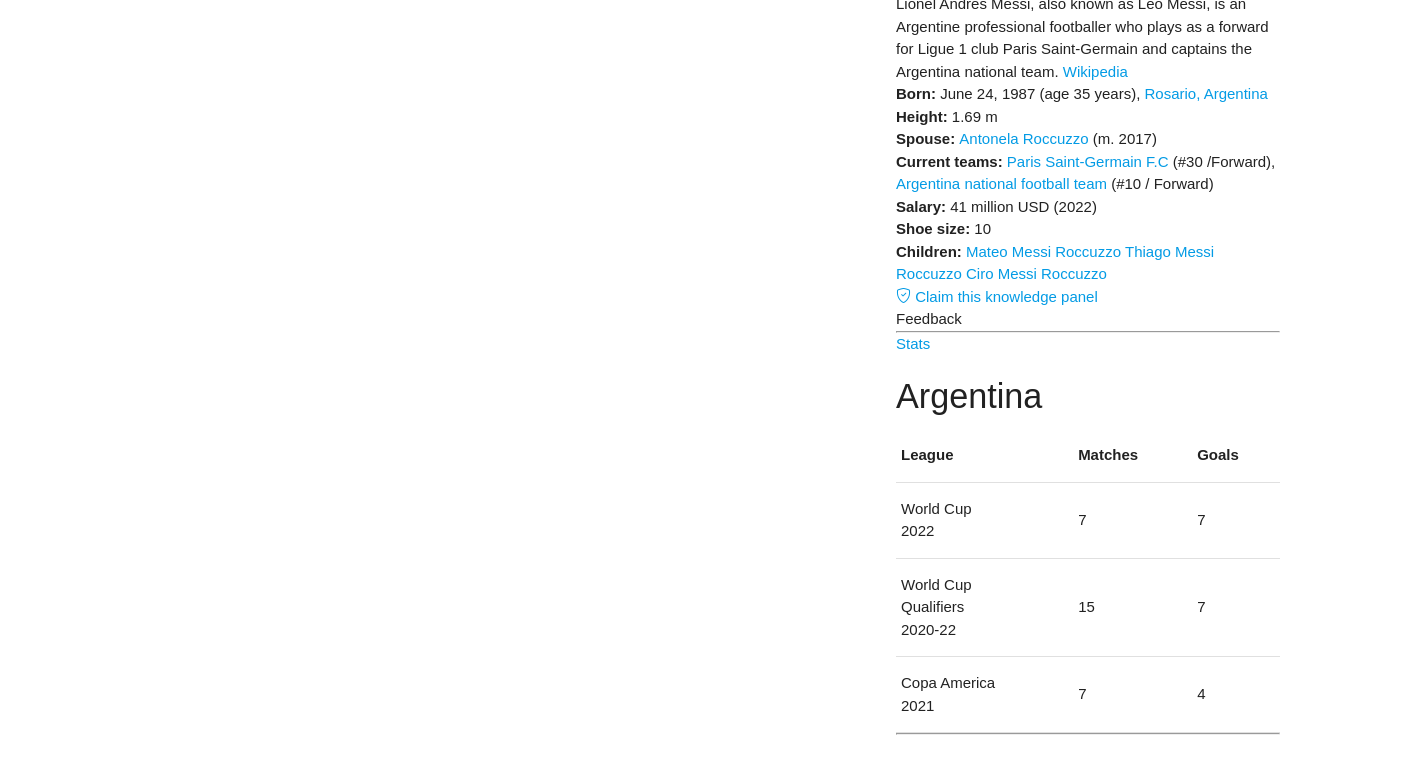
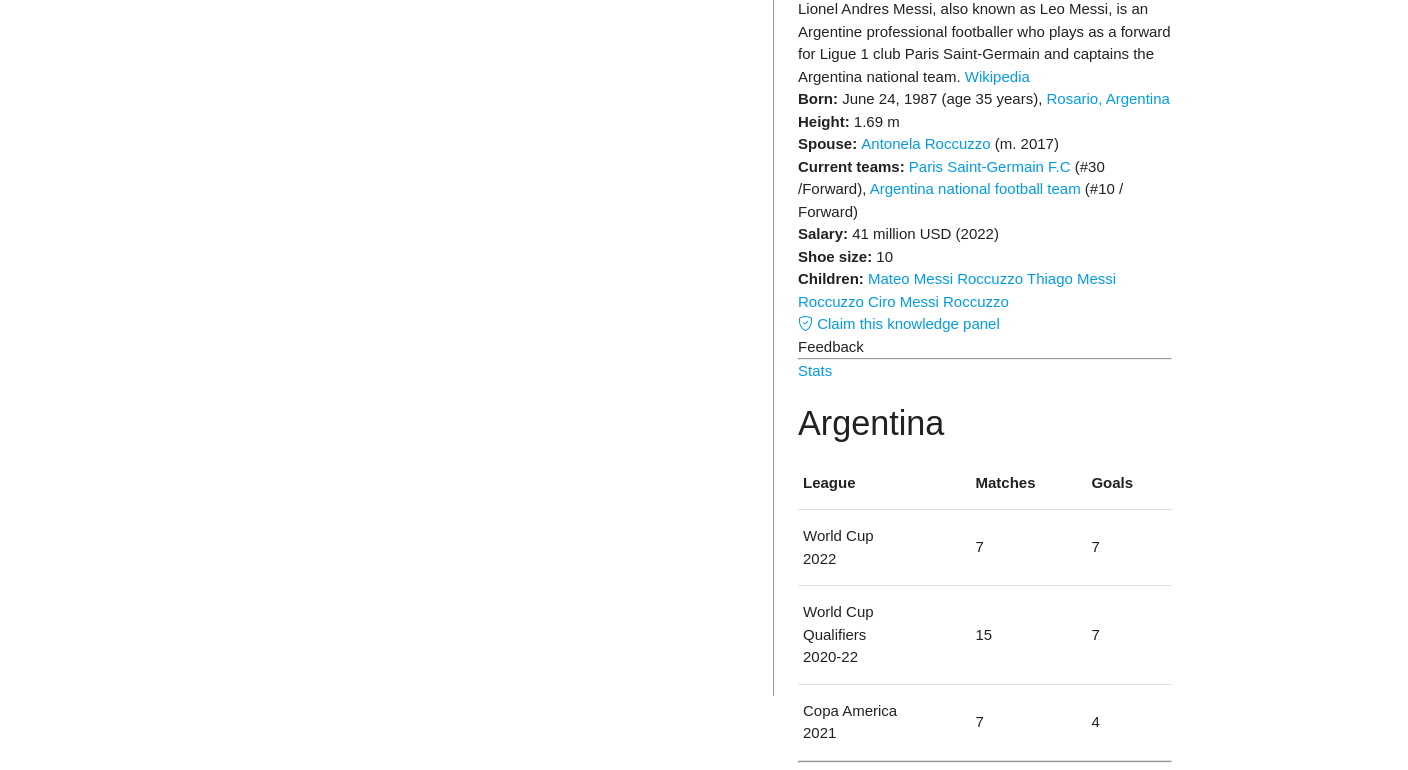
Before and after one commit to leonelta/google_search_clone, a plain HTML site: page index.html in a window 1280 px wide. Shown: the part 751-1521 px from the top of the page, 1408 px wide, since content can reach past the window. Drawn offline with nearby package versions, Linux system fonts and the light colour scheme.

Commit message:
styling the class vertical to produce a long vertical line

```diff
--- a/css/style.css
+++ b/css/style.css
@@ -441,9 +441,17 @@
 }
 
 .vertical{
-    width: 10%
+    width: 10%;
+    border-left: 1px solid rgb(160, 156, 156);
+    height: 50rem;
+    position: absolute;
+    left: 60.4%;
+    margin-top: 27px;
 }
 
 .right_side{
-    width: 30%
+    width: 30%;
+    margin: 20px;
+    margin-top: 5px;
+    padding-left: 10px;
 }
```
